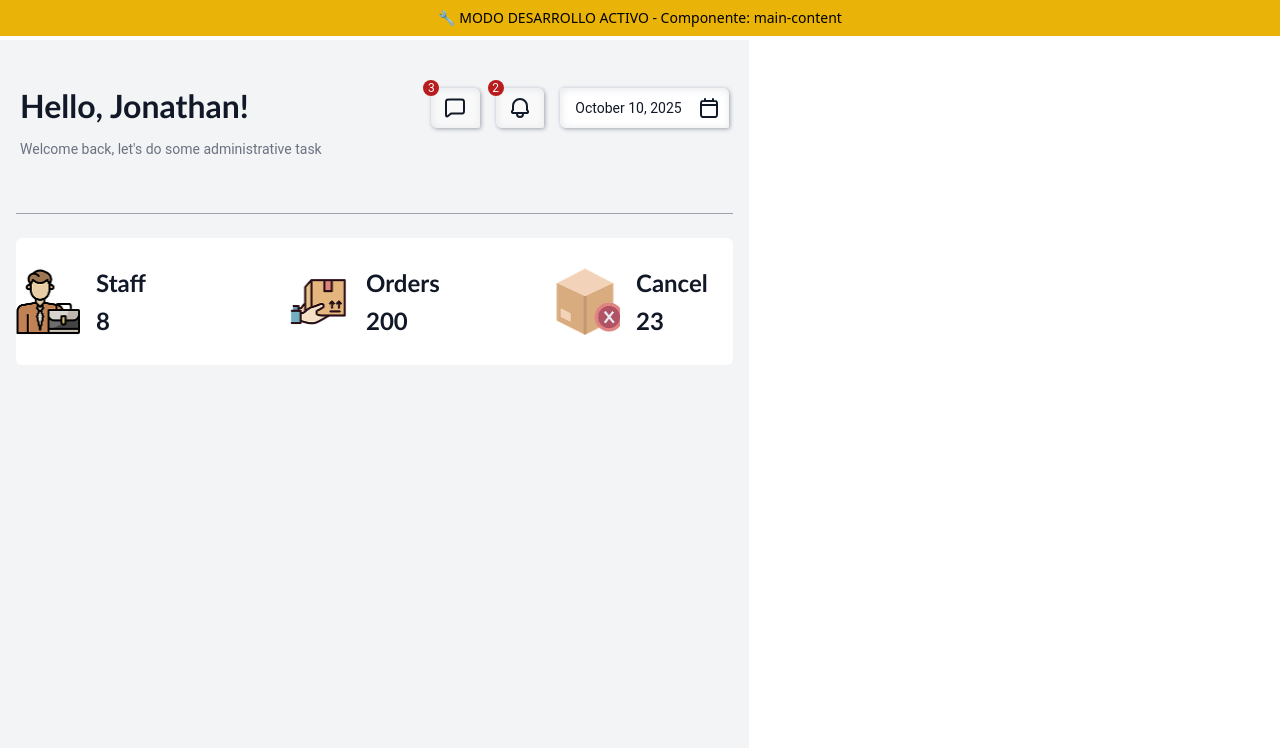
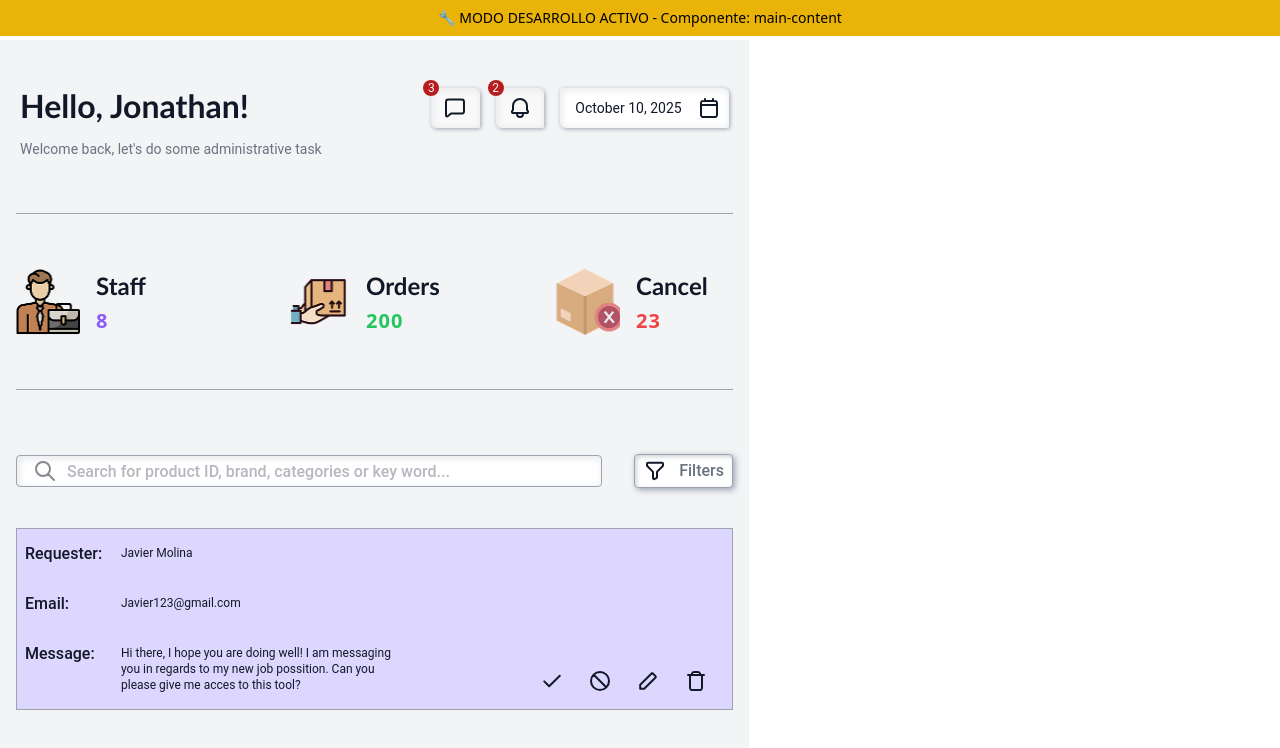
Before and after one commit to sccuax/ModerWatchV02, a React (Vite) app in the folder client/: page / in a window 1280 px wide. Shown: the top 748 px of the page. Built offline with nearby package versions, Linux system fonts and the light colour scheme.

Commit message:
I started to conect the back with the front

```diff
--- a/client/src/assets/components/buttons/tertiary.jsx
+++ b/client/src/assets/components/buttons/tertiary.jsx
@@ -8,6 +8,7 @@ export default function TertiaryButton({
   showIcon = true,     // new prop to shwow or hide icon
   onClick,
   style = {},
+  textClass = "microText",
   ...props
 }) {
   return (
@@ -21,7 +22,7 @@ export default function TertiaryButton({
         border: "0.5px solid var(--color-border-gray)",
         borderRadius: "4px",
         background: "#fff",
-        boxShadow: "2px 2px 4px 0 var(--shadow-middle-gray, #D1D5DB) inset, 2px 2px 6px 0 var(--shadow-gray, #9CA3AF)",
+        boxShadow: "2px 2px 4px 0 var(--shadow-middle-gray, #D1D5DB) inset, 2px 2px 6px 0 var(--color-shadow-gray, #9CA3AF)",
         ...style,
       }}
       {...props}
@@ -33,7 +34,7 @@ export default function TertiaryButton({
           className="w-[var(--size-icon-base)] h-[var(--size-icon-base)]"
         />
       )}
-      <span className="microText text-[var(--color-text-black)]">
+  <span className={`text-[var(--color-text-black)] ${textClass}`}>
         {text}
       </span>
     </button>
--- a/client/src/assets/components/layout/StatsSection.jsx
+++ b/client/src/assets/components/layout/StatsSection.jsx
@@ -8,7 +8,7 @@ const imageStats = {
     staff: StaffImage,
 };
 
-export function StatCard({ type, className, text, data, ...props }) {
+export function StatCard({ type, className, text, data, colorClass, ...props }) {
     const imageSrc = imageStats[type];
 
     return (
@@ -22,29 +22,34 @@ export function StatCard({ type, className, text, data, ...props }) {
             )}
             <div className='flex flex-col w-auto h-full gap-[var(--marging-S)] justify-center'>
                 <p className='heading2 text-[var(--color-text-black)]'>{text}</p>
-                <p className='heading2 text-[var(--color-text-black)]'>{data}</p>
+                <p className={`leading-[23px] font-black text-[20px] tracking-[1px] ${colorClass}`}>
+                    {data}
+                </p>
             </div>
         </div>
     );
 }
 
 export default function StatsSection({ statsData, className, ...props }) {
-    // Si no se pasan datos, usar los datos por defecto
     const defaultStats = [
         {
             type: 'staff',
             text: 'Staff',
-            data: '8'
+            data: '8',
+            colorClass: 'text-[var(--color-text-purple)]'
         },
         {
             type: 'orders',
             text: 'Orders',
-            data: '202'
+            data: '202',
+            colorClass: 'text-[var(--color-text-stock)]'
         },
         {
             type: 'cancellations',
             text: 'Cancel',
-            data: '152'
+            data: '152',
+            colorClass: 'text-[var(--color-text-no-stock)]',
+            className: 'justify-end'
         }
     ];
 
@@ -52,7 +57,7 @@ export default function StatsSection({ statsData, className, ...props }) {
 
     return (
         <section
-            className={`w-full h-[127px] bg-[var(--color-white)]
+            className={`w-full h-[127px]
             rounded-[var(--radius-md)] box-shadow-section p-[var(--padding-m)]
             flex items-center gap-[var(--marging-L)] justify-between ${className || ''}`}
             {...props}
@@ -63,6 +68,8 @@ export default function StatsSection({ statsData, className, ...props }) {
                     type={stat.type}
                     text={stat.text}
                     data={stat.data}
+                    colorClass={stat.colorClass}
+                    className={stat.className}
                 />
             ))}
         </section>
--- a/client/src/assets/components/layout/mainContent.jsx
+++ b/client/src/assets/components/layout/mainContent.jsx
@@ -1,5 +1,6 @@
 import PageHeader from './PageHeader';
 import StatsSection from './StatsSection';
+import ShowRequester from './showRequester';
 
 
 export default function MainContent({ children }) {
@@ -21,13 +22,15 @@ export default function MainContent({ children }) {
 
             <StatsSection
     statsData={[
-        { type: 'staff', text: 'Staff', data: '8' },
-        { type: 'orders', text: 'Orders', data: '200' },
-        { type: 'cancellations', text: 'Cancel', data: '23' }
+        { type: 'staff', text: 'Staff', data: '8', colorClass: 'text-[var(--color-text-purple)]' },
+        { type: 'orders', text: 'Orders', data: '200', colorClass: 'text-[var(--color-text-stock)]' },
+        { type: 'cancellations', text: 'Cancel', data: '23', colorClass: 'text-[var(--color-text-no-stock)]', className: 'justify-end' }
     ]}
 />
-            <div className="content-body">
-                {children}  {/* ← Aquí cambias table o form según la página */}
+            <div className="content-body w-full h-auto">
+                <ShowRequester onFilterClick={() => console.log('Filter button clicked')} />
+                {children}
+                {/* ← here is the content to change from table to form */}
             </div>
         </main>
     );
--- /dev/null
+++ b/client/src/assets/components/layout/showRequester.jsx
@@ -0,0 +1,100 @@
+import Filter from '../buttons/tertiary.jsx';
+import Loop from '../sideBarLeft/icon.jsx';
+import Icon from '../sideBarLeft/icon.jsx';
+
+export function RequesterContent({tittle, dataRequester, ...props }) {
+    return (
+        <div className='flex flex-row gap-[var(--marging-M)]' {...props}>
+            <p className='bodyText w-[80px] text-[var(--color-text-black)]'>{tittle}</p>
+            <span className='microText w-[280px] text-[var(--color-text-black)]'>{dataRequester}</span>
+        </div>
+    );
+}
+
+
+export function RequesterBlock({ ...props }) {
+
+    const infoRequester = [
+        {id: 1, tittle: "Requester:", dataRequester: "Javier Molina"},
+        {id: 2, tittle: "Email:", dataRequester: "Javier123@gmail.com"},
+        {id: 3, tittle: "Message:", dataRequester: "Hi there, I hope you are doing well! I am messaging you in regards to my new job possition. Can you please give me acces to this tool?"}
+    ];
+
+    return (
+        <div className="flex flex-row justify-between items-end px-[var(--marging-S)]
+        py-[var(--marging-M)] border-[0.5px] border-[var(--color-border-gray)] bg-[var(--color-bg-light-purple)]">
+            <div className='flex flex-col items-start gap-[var(--marging-section-M)]
+            justify-start' {...props}>
+                {infoRequester.map((info) => (
+                    <RequesterContent
+                    key={info.id}
+                    tittle={info.tittle}
+                    dataRequester={info.dataRequester}
+                    />
+                ))}
+            </div>
+            <div className='flex flex-row px-[var(--marging-M)] w-[268px] gap-[var(--marging-section-S)] items-end justify-end'>
+                <Icon name="verify" className="w-6 h-6 cursor-pointer" />
+                <Icon name="deny" className="w-6 h-6 cursor-pointer" />
+                <Icon name="pencil" className="w-6 h-6 cursor-pointer" />
+                <Icon name="delete" className="w-6 h-6 cursor-pointer" />
+            </div>
+        </div>
+    );
+}
+
+
+
+
+
+/* ------------here we have the search bar--------------- */
+export function SearchBar() {
+
+    return (
+        <div className="w-full h-[32px] flex items-center bg-white
+        border-[0.5px] border-[var(--color-border-gray)]
+        rounded-[4px] px-[var(--marging-M)] gap-[10px] flex-row-reverse shadow-[2px_2px_8px_0_#E5E7EB_inset]">
+            <input
+                type="text"
+                placeholder="Search for product ID, brand, categories or key word..."
+                className="w-full h-full text-[var(--color-text-gray)]
+                bodyText outline-none"
+            />
+            <Loop name="search" className="w-6 h-6 color-[var(--color-icon-gray)] opacity-50" />
+        </div>
+    );
+}
+
+export default function ShowRequester({onFilterClick}) {
+    const buttonFilter = [{
+        id: 1,
+        iconName: "filter",
+        text: "Filters",
+        textClass: "bodyText text-[var(--color-text-gray)]",
+        showIcon: true,
+        onClick: onFilterClick,
+    }];
+
+    return (
+        <section className='w-full flex flex-col pt-[var(--marging-section-XL)] border-t-[0.5px]
+        border-[var(--color-border-gray)] gap-[var(--marging-section-S)]'>
+        <div className="flex-row w-full flex items-center py-[var(--marging-M)]
+        gap-[32px]">
+            <SearchBar />
+            {buttonFilter.map((button) => (
+                <Filter
+                    key={button.id}
+                    iconName={button.iconName}
+                    text={button.text}
+                    showIcon={button.showIcon}
+                    onClick={button.onClick}
+                    textClass={button.textClass}
+                />
+            ))}
+        </div>
+        <div className='w-full h-auto flex flex-col'>
+            <RequesterBlock />
+        </div>
+        </section>
+    );
+}
--- a/client/src/assets/components/sideBarLeft/icon.jsx
+++ b/client/src/assets/components/sideBarLeft/icon.jsx
@@ -8,21 +8,21 @@ import Home from '../../Images/icons/home.svg?react';
     import Calendar from '../../Images/icons/Calendar.svg?react';
 // import ChooseDate from '../../Images/icons/choose-date.svg?react';
 // import Contact from '../../Images/icons/Contact.svg?react';
-// import Delete from '../../Images/icons/Delete.svg?react';
-// import Deny from '../../Images/icons/Deny.svg?react';
+    import Delete from '../../Images/icons/Delete.svg?react';
+    import Deny from '../../Images/icons/Deny.svg?react';
     import Filter from '../../Images/icons/Filter.svg?react';
     import HelpInfo from '../../Images/icons/help-info.svg?react';
 // import Login from '../../Images/icons/Login.svg?react';
     import Message from '../../Images/icons/message.svg?react';
-// import Pencil from '../../Images/icons/Pencil.svg?react';
+    import Pencil from '../../Images/icons/Pencil.svg?react';
     import Product from '../../Images/icons/product.svg?react';
-// import Search from '../../Images/icons/Search.svg?react';
+    import Search from '../../Images/icons/Search.svg?react';
 // import Show from '../../Images/icons/Show.svg?react';
 // import Submit from '../../Images/icons/Submit.svg?react';
     import Supplier from '../../Images/icons/supplier.svg?react';
 // import Tutorial from '../../Images/icons/Tutorial.svg?react';
     import Update from '../../Images/icons/update.svg?react';
-// import Verify from '../../Images/icons/Verify.svg?react';
+    import Verify from '../../Images/icons/Verify.svg?react';
 // import WarningMessage from '../../Images/icons/Warning-message.svg?react';
 // import Warning from '../../Images/icons/warning.svg?react';
 
@@ -36,21 +36,21 @@ const icons = {
     calendar: Calendar,
   // chooseDate: ChooseDate,
   // contact: Contact,
-  // delete: Delete,
-  // deny: Deny,
+    delete: Delete,
+    deny: Deny,
     filter: Filter,
     helpInfo: HelpInfo,
   // login: Login,
     message: Message,
-  // pencil: Pencil,
+    pencil: Pencil,
     product: Product,
-  // search: Search,
+    search: Search,
   // show: Show,
   // submit: Submit,
     supplier: Supplier,
   // tutorial: Tutorial,
     update: Update,
-  // verify: Verify,
+    verify: Verify,
   // warningMessage: WarningMessage,
   // warning: Warning,
 };
```
